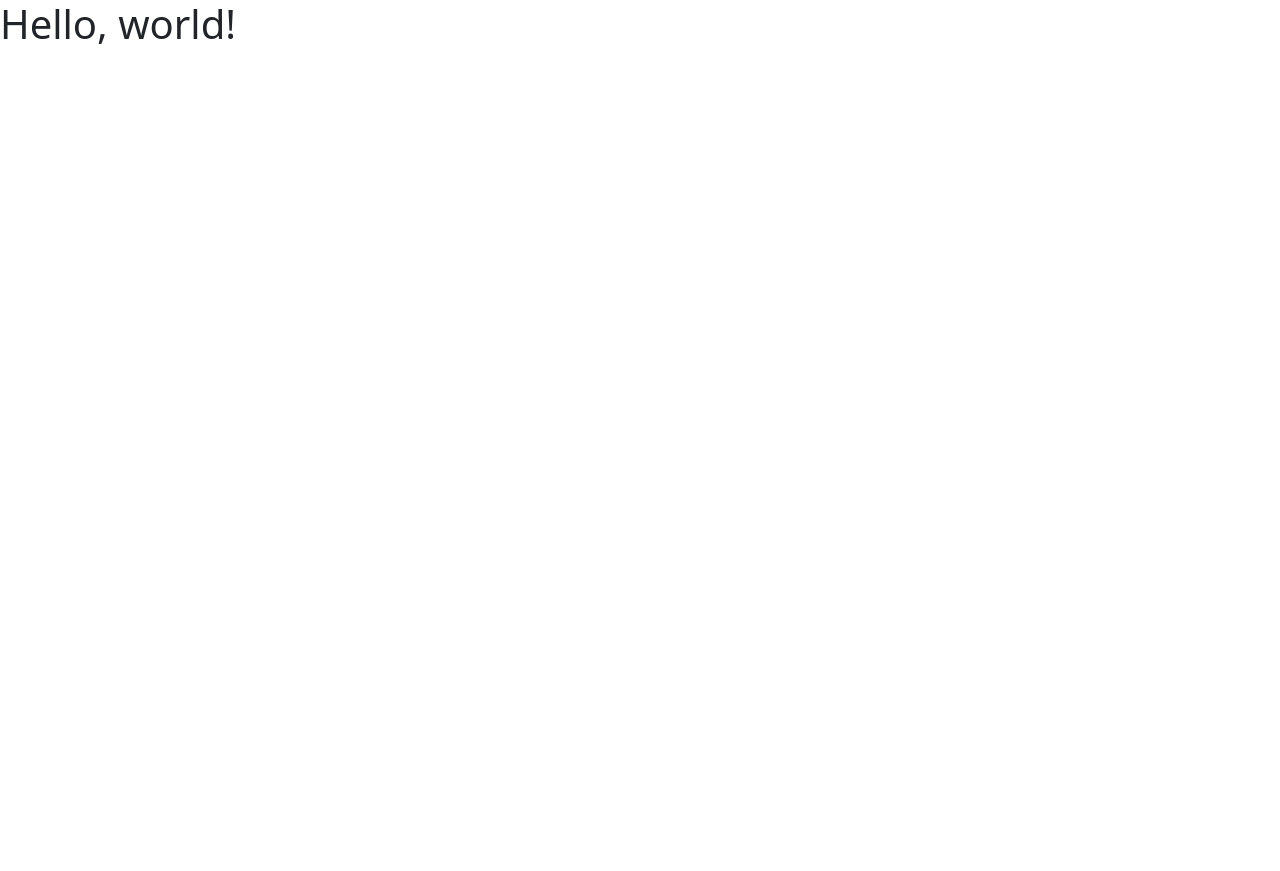
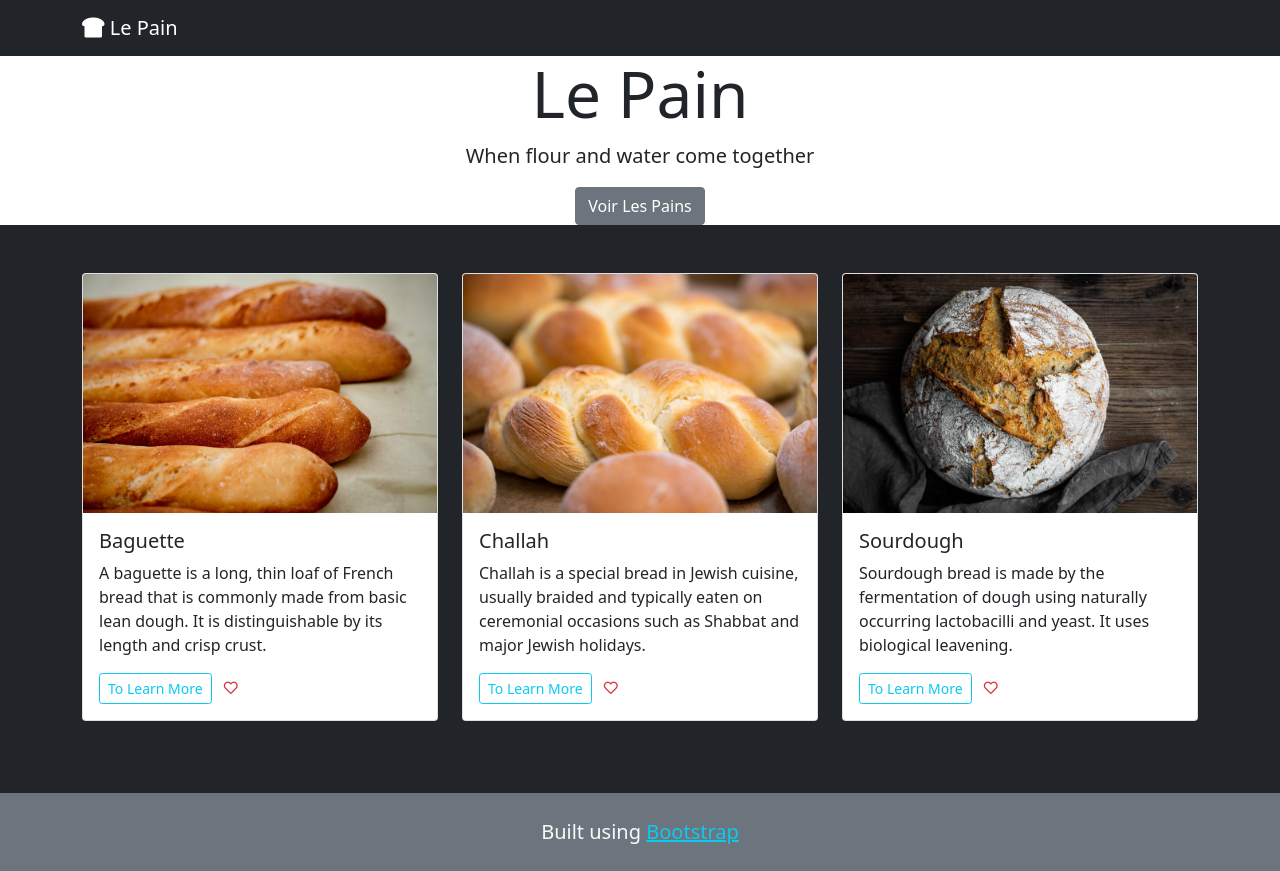
Before and after one commit to John-M-Berry/LePain, a plain HTML site: page index.html in a window 1280 px wide. Before the commit the page ends 800 px from the top, so only its background shows below. Drawn offline with nearby package versions, Linux system fonts and the light colour scheme; a web font is replaced by a local one.

Commit message:
Le Pain updated with complete HTML

```diff
--- a/index.html
+++ b/index.html
@@ -10,21 +10,96 @@
     <link href="https://cdn.jsdelivr.net/npm/bootstrap@5.0.0-beta2/dist/css/bootstrap.min.css" rel="stylesheet"
         integrity="sha384-BmbxuPwQa2lc/FVzBcNJ7UAyJxM6wuqIj61tLrc4wSX0szH/Ev+nYRRuWlolflfl" crossorigin="anonymous">
 
-         <!-- Google Fonts Link -->
+    <!-- Google Fonts Link -->
     <link rel="preconnect" href="https://fonts.gstatic.com">
     <link href="https://fonts.googleapis.com/css2?family=IM+Fell+French+Canon&display=swap" rel="stylesheet">
 
-      <!-- Font Awesome Link -->
-    <link rel="stylesheet" href="https://use.fontawesome.com/releases/v5.15.2/css/all.css" integrity="sha384-vSIIfh2YWi9wW0r9iZe7RJPrKwp6bG+s9QZMoITbCckVJqGCCRhc+ccxNcdpHuYu" crossorigin="anonymous">
+    <!-- Font Awesome Link -->
+    <link rel="stylesheet" href="https://use.fontawesome.com/releases/v5.15.2/css/all.css"
+        integrity="sha384-vSIIfh2YWi9wW0r9iZe7RJPrKwp6bG+s9QZMoITbCckVJqGCCRhc+ccxNcdpHuYu" crossorigin="anonymous">
 
-      <!-- Link to CSS file -->
+    <!-- Link to CSS file -->
     <link rel="stylesheet" href="main.css">
 
-    <title>Le Pain</title>
+    <title>JMB Le Pain</title>
 </head>
 
 <body>
-    <h1>Hello, world!</h1>
+    <!-- Navbar -->
+    <!-- sticky-top will set the "position: sticky" style to the nav element -->
+    <nav class="navbar navbar-dark bg-dark sticky-top">
+        <div class="container">
+            <a class="navbar-brand" href="#">
+                <i class="fas fa-bread-slice"></i> Le Pain
+            </a>
+        </div>
+    </nav>
+
+    <!-- Header -->
+    <div id="header" class="d-flex flex-column justify-content-center align-items-center">
+        <h1 class="display-3">Le Pain</h1>
+        <p class="lead">When flour and water come together</p>
+        <a href="#gallery" class="btn btn-secondary">Voir Les Pains</a>
+    </div>
+
+    <!-- Gallery -->
+    <div id="gallery" class="bg-dark p-5">
+        <div class="container">
+            <div class="row">
+                <!-- Card 1 -->
+                <div class="mb-4 col-lg-4">
+                    <div class="card">
+                        <img src="Images/baguette.jpg" class="card-img-top" alt="Baguette Bread">
+                        <div class="card-body">
+                            <h5 class="card-title">Baguette</h5>
+                            <p class="card-text">A baguette is a long, thin loaf of French bread that is commonly made
+                                from basic lean dough. It is distinguishable by its length and crisp crust.</p>
+                            <a href="https://en.wikipedia.org/wiki/Baguette" target="_blank"
+                                class="btn btn-outline-info btn-sm">To Learn More</a>
+                            <a href="#" class="btn-outline-danger btn-sm"><i class="far fa-heart"></i></a>
+                        </div>
+                    </div>
+                </div>
+                <!-- Card 2 -->
+                <div class="mb-4 col-lg-4">
+                    <div class="card">
+                        <img src="Images/challah.jpg" class="card-img-top" alt="Challah Bread">
+                        <div class="card-body">
+                            <h5 class="card-title">Challah</h5>
+                            <p class="card-text">Challah is a special bread in Jewish cuisine, usually braided and
+                                typically eaten on ceremonial occasions such as Shabbat and major Jewish holidays.</p>
+                            <a href="https://en.wikipedia.org/wiki/Challah" target="_blank"
+                                class="btn btn-outline-info btn-sm">To Learn More</a>
+                            <a href="#" class="btn-outline-danger btn-sm"><i class="far fa-heart"></i></a>
+                        </div>
+                    </div>
+                </div>
+                <!-- Card 3 -->
+                <div class="mb-4 col-lg-4">
+                    <div class="card">
+                        <img src="Images/sourdough.jpg" class="card-img-top" alt="Sourdough Bread">
+                        <div class="card-body">
+                            <h5 class="card-title">Sourdough</h5>
+                            <p class="card-text">Sourdough bread is made by the fermentation of dough using naturally
+                                occurring lactobacilli and yeast. It uses biological leavening.</p>
+                            <a href="https://en.wikipedia.org/wiki/Sourdough" target="_blank"
+                                class="btn btn-outline-info btn-sm">To Learn More</a>
+                            <a href="#" class="btn-outline-danger btn-sm"><i class="far fa-heart"></i></a>
+                        </div>
+                    </div>
+                </div>
+            </div>
+        </div>
+    </div>
+
+    <!-- Footer -->
+    <div id="footer" class="bg-secondary">
+        <div class="container">
+            <p class="lead mb-0 p-4 text-light text-center">Built using
+                <a href="https://getbootstrap.com/" class="text-info">Bootstrap</a>
+            </p>
+        </div>
+    </div>
 
     <!-- Link to Bootstrap JavaScript -->
     <script src="https://cdn.jsdelivr.net/npm/bootstrap@5.0.0-beta2/dist/js/bootstrap.bundle.min.js"
```
